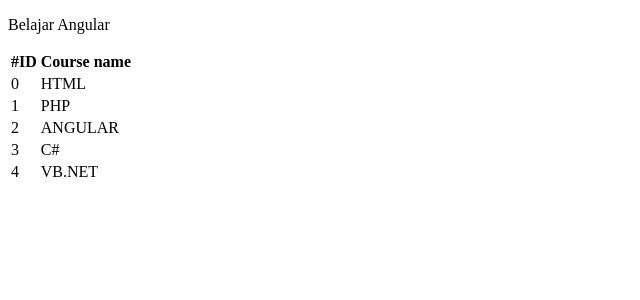
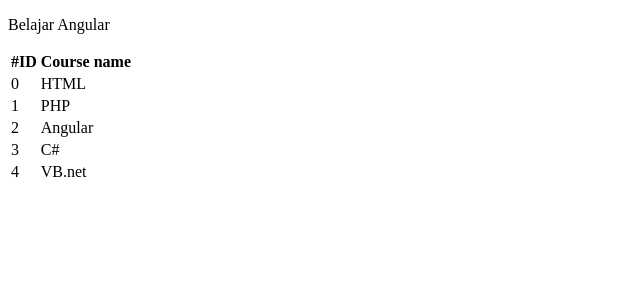
Before and after one commit to ahmadmusyadada/Jobsheet3-PWL, an Angular app: page / in a window 1280 px wide. Shown: the top 300 px of the page, without its empty margins (0-640 px from the left). Built offline with nearby package versions, Linux system fonts and the light colour scheme.

Commit message:
Praktikum 4

```diff
--- a/src/app/app.module.ts
+++ b/src/app/app.module.ts
@@ -3,12 +3,12 @@ import { NgModule } from '@angular/core';
 
 import { AppRoutingModule } from './app-routing.module';
 import { AppComponent } from './app.component';
-import { CourseComponent } from './course/course.component';
+import { CoursesComponent } from './course/course.component';
 
 @NgModule({
   declarations: [
     AppComponent,
-    CourseComponent
+    CoursesComponent
   ],
   imports: [
     BrowserModule,
--- a/src/app/course/course.component.ts
+++ b/src/app/course/course.component.ts
@@ -1,22 +1,19 @@
 import { Component, OnInit } from '@angular/core';
+import { CoursesService } from '../courses.service';
 
 @Component({
   selector: 'app-course',
   templateUrl: './course.component.html',
   styleUrls: ['./course.component.css']
 })
-export class CourseComponent implements OnInit {
+export class CoursesComponent implements OnInit {
 
   title = 'Belajar Angular';
-  Courses = [
-    {id: 0, name: 'HTML'},
-    {id: 1, name: 'PHP'},
-    {id: 2, name: 'ANGULAR'},
-    {id: 3, name: 'C#'},
-    {id: 4, name: 'VB.NET'}
-  ]
+  Courses;
 
-  constructor() { }
+  constructor(private service: CoursesService) {
+    this.Courses = service.getCourses();
+  }
 
   ngOnInit() {
   }
--- /dev/null
+++ b/src/app/courses.service.ts
@@ -0,0 +1,19 @@
+import { Injectable } from '@angular/core';
+
+@Injectable({
+  providedIn: 'root'
+})
+export class CoursesService {
+
+  constructor() { }
+
+  getCourses(){
+    return [
+      {id: 0, name: 'HTML'},
+      {id: 1, name: 'PHP'},
+      {id: 2, name: 'Angular'},
+      {id: 3, name: 'C#'},
+      {id: 4, name: 'VB.net'},
+    ]
+  }
+}
```
Also changed, not shown: 1 other file (tests, documents, lock files or other folders).
